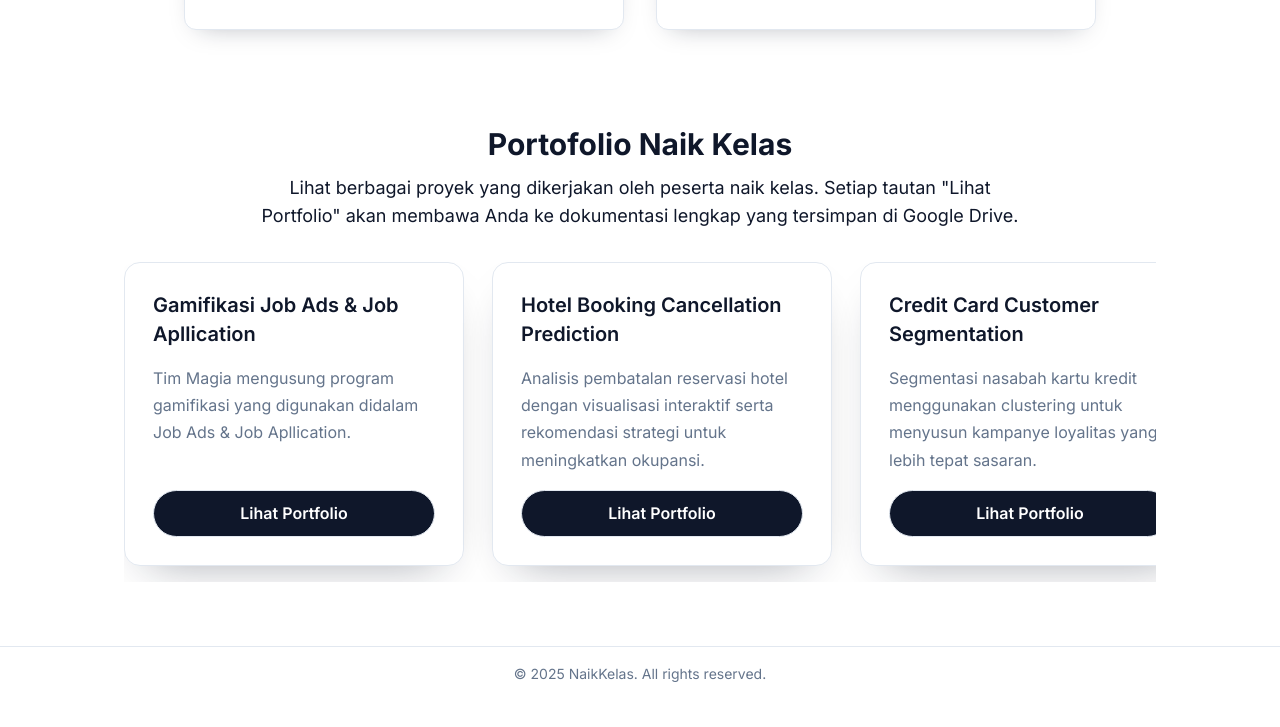
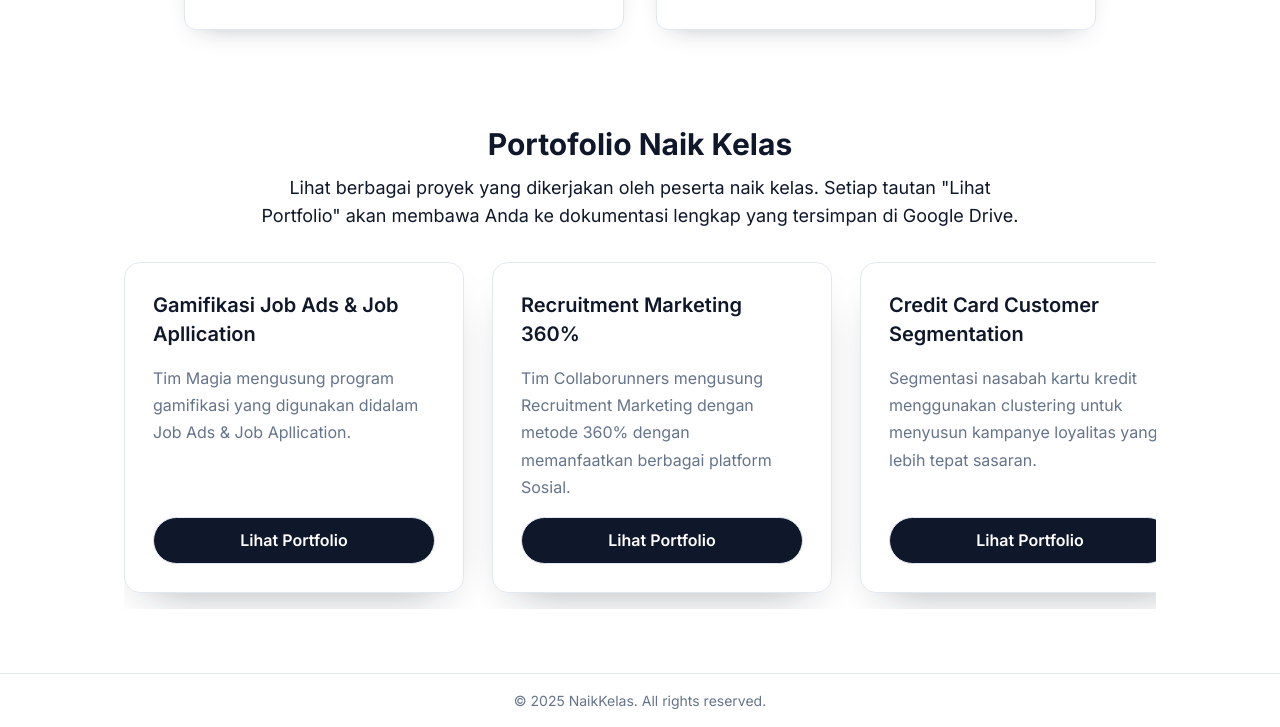
Before and after one commit to naikkelasmaster/naik-kelas, a plain HTML site: page about.html in a window 1280 px wide. Shown: the part 1664-2391 px from the top of the page. Before the commit the page ends 2364 px from the top, so only its background shows below. Drawn offline with nearby package versions, Linux system fonts and the light colour scheme.

Commit message:
Update about.html

```diff
--- a/about.html
+++ b/about.html
@@ -271,11 +271,11 @@ Program ini dirancang agar kerja tim bukan sekadar rutinitas, tapi juga perjalan
                 </article>
 
                 <article class="portfolio-card">
-                    <h3 class="portfolio-title">Hotel Booking Cancellation Prediction</h3>
+                    <h3 class="portfolio-title">Recruitment Marketing 360%</h3>
                     <p class="portfolio-desc">
-                        Analisis pembatalan reservasi hotel dengan visualisasi interaktif serta rekomendasi strategi untuk meningkatkan okupansi.
+                        Tim Collaborunners mengusung Recruitment Marketing dengan metode 360% dengan memanfaatkan berbagai platform Sosial.
                     </p>
-                    <a class="portfolio-action" href="https://drive.google.com/file/d/EXAMPLE_HOTEL" target="_blank" rel="noopener noreferrer">Lihat Portfolio</a>
+                    <a class="portfolio-action" href="https://docs.google.com/presentation/d/1bXtpJkeYBphPPYak5OCz4bwHj0WTew1_/edit?usp=sharing&ouid=117872492753475592956&rtpof=true&sd=true" target="_blank" rel="noopener noreferrer">Lihat Portfolio</a>
                 </article>
 
                 <article class="portfolio-card">
```
